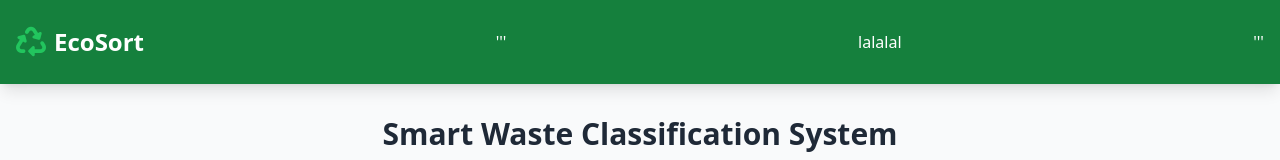
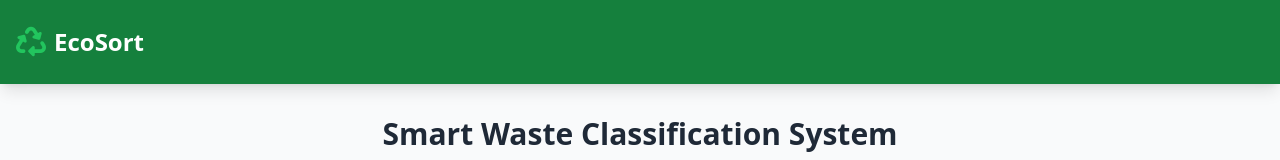
Before and after one commit to meldw/Multiwastecapital, a plain HTML site: page public/cwastemel_ui.html in a window 1280 px wide. Shown: the top 160 px of the page. Drawn offline with nearby package versions, Linux system fonts and the light colour scheme.

Commit message:
Update cwastemel_ui.html

```diff
--- a/public/cwastemel_ui.html
+++ b/public/cwastemel_ui.html
@@ -44,13 +44,6 @@
                     <i class="fas fa-recycle text-3xl text-green-500"></i>
                     <h1 class="text-2xl font-bold">EcoSort</h1>
                 </div>
-                '''
-                <nav>
-                   <ul class="flex space-x-6">
-                        <li><a href="main_page.py" class="hover:text-green-200 transition">lalalal</a></li>
-                    </ul>
-                </nav>
-                '''
             </div>
         </div>
     </header>
```
